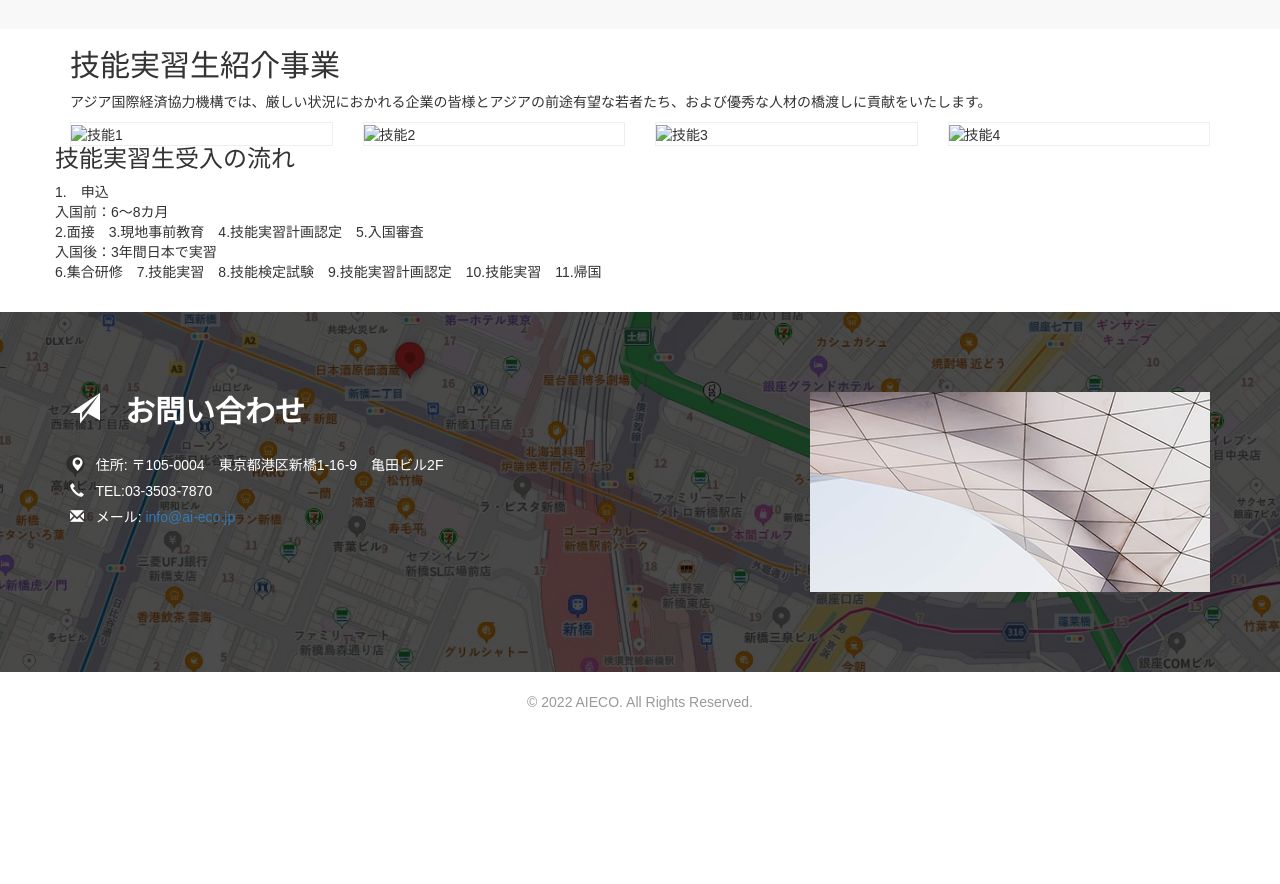
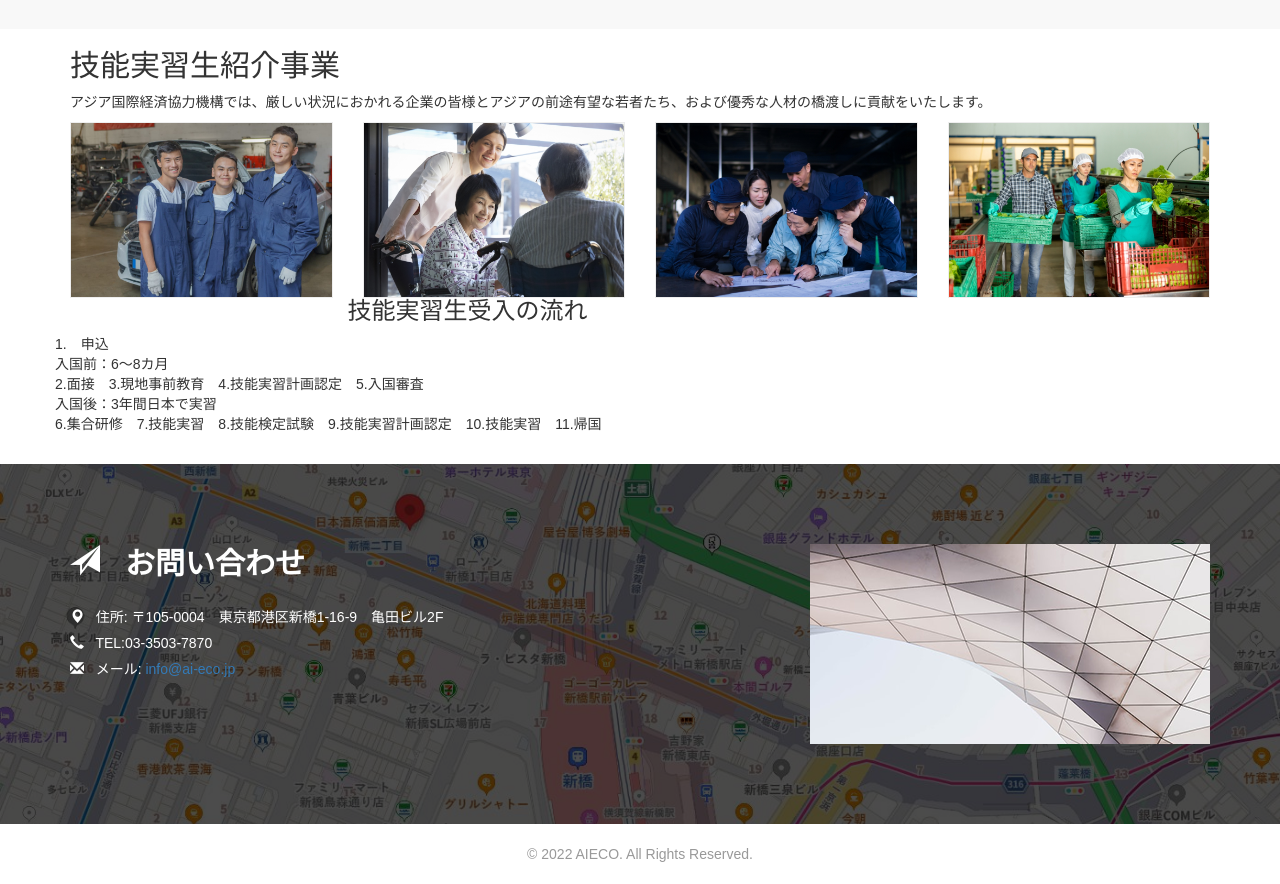
Before and after one commit to jayan39/ai-eco.jp, a plain HTML site: page index.html in a window 1280 px wide. Shown: the part 4760-5644 px from the top of the page. Before the commit the page ends 5492 px from the top, so only its background shows below. Drawn offline with Linux system fonts and the light colour scheme.

Commit message:
Update index.html
Signed-off-by: jayan <128949337+jayan39@users.noreply.github.com>

```diff
--- a/index.html
+++ b/index.html
@@ -311,22 +311,22 @@
             </div>
             <div class="col-md-3">
                 <div class="course">
-                    <img class="case-img" src="images/gi1.png" data-src="images/gi1-xcxcode.jpg" class="img-responsive" alt="技能1" title="技能1" />
+                    <img class="case-img" src="images/gi1.jpg" data-src="images/gi1-xcxcode.jpg" class="img-responsive" alt="技能1" title="技能1" />
                 </div>
             </div>
             <div class="col-md-3">
                 <div class="course">
-                    <img class="case-img" src="images/gi2.png" data-src="images/gi2-xcxcode.jpg" class="img-responsive" alt="技能2" title="技能2" />
+                    <img class="case-img" src="images/gi2.jpg" data-src="images/gi2-xcxcode.jpg" class="img-responsive" alt="技能2" title="技能2" />
                 </div>
             </div>
             <div class="col-md-3">
                 <div class="course">
-                    <img class="case-img" src="images/gi3.png" data-src="images/gi3-xcxcode.jpg" class="img-responsive" alt="技能3" title="技能3" />
+                    <img class="case-img" src="images/gi3.jpg" data-src="images/gi3-xcxcode.jpg" class="img-responsive" alt="技能3" title="技能3" />
                 </div>
             </div>
             <div class="col-md-3">
                 <div class="course">
-                    <img class="case-img" src="images/gi4.png" data-src="images/gi4-xcxcode.jpg" class="img-responsive" alt="技能4" title="技能4" />
+                    <img class="case-img" src="images/gi4.jpg" data-src="images/gi4-xcxcode.jpg" class="img-responsive" alt="技能4" title="技能4" />
                 </div>
             </div>
             <div>
```
